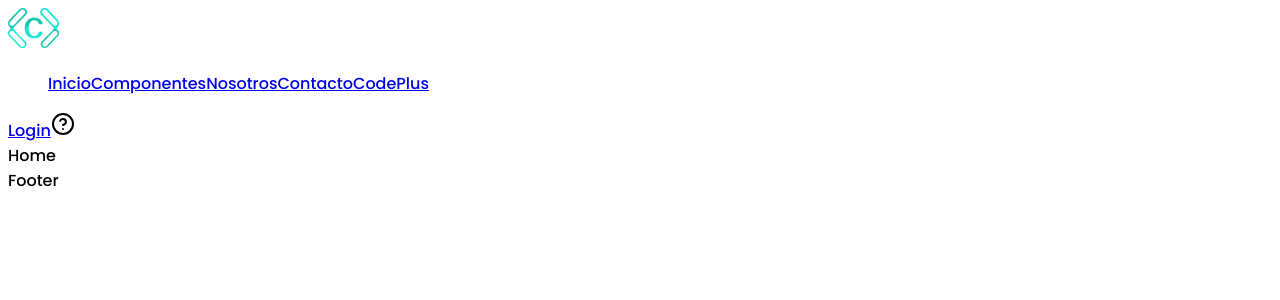
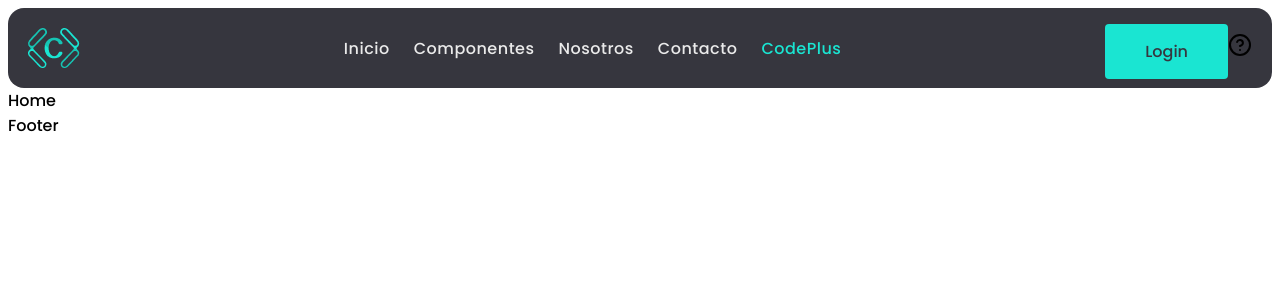
Before and after one commit to No-Country-simulation/s17-01-ft-node-react, a Next.js app in the folder frontend/: page / in a window 1280 px wide. Shown: the top 300 px of the page. Built offline with nearby package versions, Linux system fonts and the light colour scheme.

Commit message:
style: navbar

```diff
--- a/frontend/components/Navbar/styles.module.css
+++ b/frontend/components/Navbar/styles.module.css
@@ -0,0 +1,42 @@
+.navbar {
+    display: flex;
+    justify-content: space-between;
+    align-items: center;
+    padding: 0 20px;
+    height: 80px;
+    border-radius: 1rem;
+    border: none;
+    background-color: var(--neutral-6);
+  }
+
+  .navbar_links {
+    padding: 0;
+    margin: 0;
+    display: flex;
+    gap: 24px;
+  }
+
+  .navbar_links_link, .navbar_links_link_active {
+    color: var(--neutral-2); /* Color blanco */
+    letter-spacing: 0.5px;
+    text-decoration: none;
+    font-size: 16px;
+    font-weight: var(--fontRegular);
+  }
+
+.navbar_links_link_active {
+    color: var(--primary-4); /* Color activo */
+}
+
+.navbar_link_button {
+    background-color: var(--primary-4);
+    color: var(--neutral-6);
+    padding: 16px 40px;
+    border: none;
+    border-radius: 4px;
+    font-size: 16px;
+    font-weight: var(--fontRegular);
+    cursor: pointer;
+    text-decoration: none;
+
+}
```
